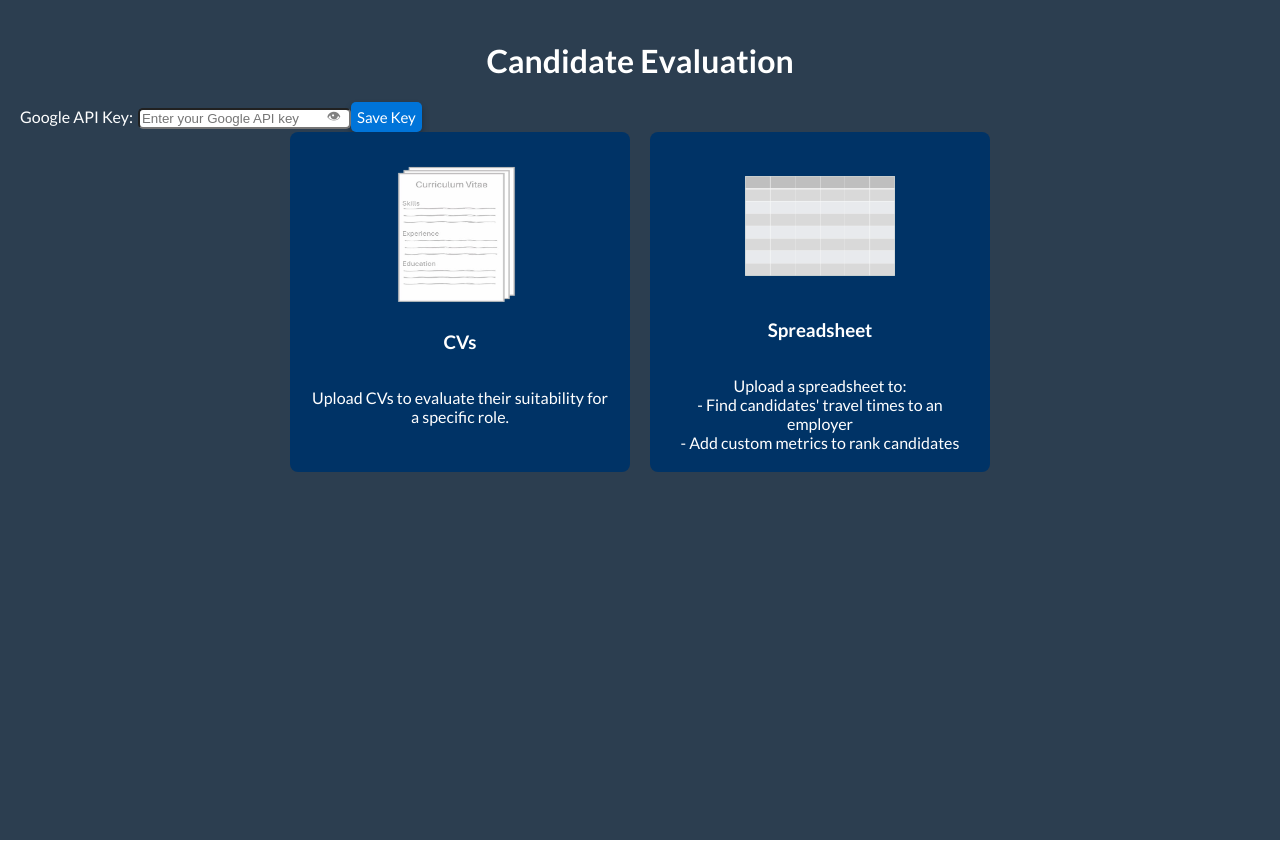
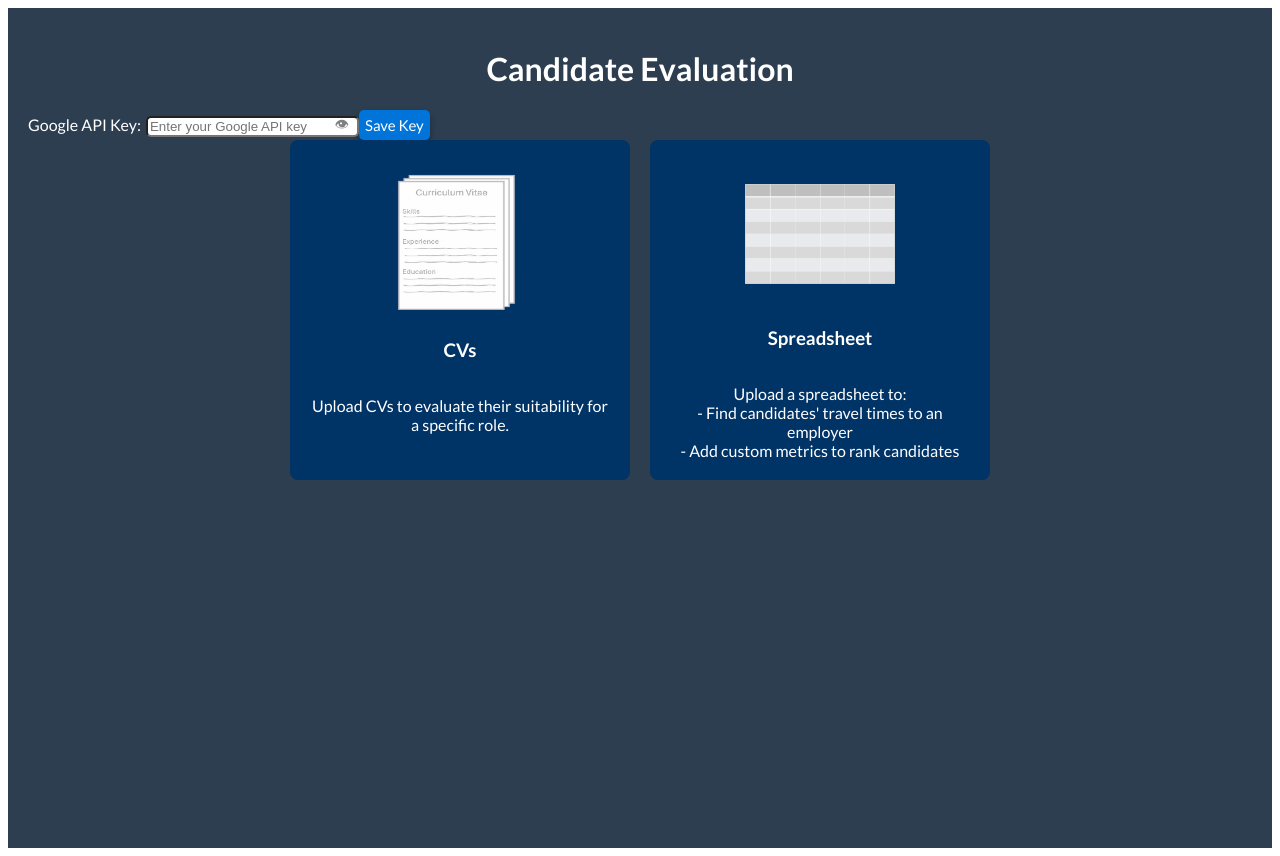
Before and after one commit to tombracey/Candidate-Evaluation-Software, a React (Create React App) app in the folder frontend/react-app/: page / in a window 1280 px wide. Built offline with nearby package versions, Linux system fonts and the light colour scheme.

Commit message:
removed unnecessary files, cleaned up index.js

```diff
--- a/frontend/react-app/public/index.html
+++ b/frontend/react-app/public/index.html
@@ -24,7 +24,7 @@
       work correctly both with client-side routing and a non-root public URL.
       Learn how to configure a non-root public URL by running `npm run build`.
     -->
-    <title>React App</title>
+    <title>Candidate Evaluation Software</title>
   </head>
   <body>
     <noscript>You need to enable JavaScript to run this app.</noscript>
--- a/frontend/react-app/src/index.css
+++ /dev/null
@@ -1,13 +0,0 @@
-body {
-  margin: 0;
-  font-family: -apple-system, BlinkMacSystemFont, 'Segoe UI', 'Roboto', 'Oxygen',
-    'Ubuntu', 'Cantarell', 'Fira Sans', 'Droid Sans', 'Helvetica Neue',
-    sans-serif;
-  -webkit-font-smoothing: antialiased;
-  -moz-osx-font-smoothing: grayscale;
-}
-
-code {
-  font-family: source-code-pro, Menlo, Monaco, Consolas, 'Courier New',
-    monospace;
-}
--- a/frontend/react-app/src/index.js
+++ b/frontend/react-app/src/index.js
@@ -1,8 +1,6 @@
 import React from 'react';
 import ReactDOM from 'react-dom/client';
-import './index.css';
 import App from './App';
-import reportWebVitals from './reportWebVitals';
 
 const root = ReactDOM.createRoot(document.getElementById('root'));
 root.render(
@@ -10,8 +8,3 @@
     <App />
   </React.StrictMode>
 );
-
-// If you want to start measuring performance in your app, pass a function
-// to log results (for example: reportWebVitals(console.log))
-// or send to an analytics endpoint. Learn more: https://bit.ly/CRA-vitals
-reportWebVitals();
--- a/frontend/react-app/src/reportWebVitals.js
+++ /dev/null
@@ -1,13 +0,0 @@
-const reportWebVitals = onPerfEntry => {
-  if (onPerfEntry && onPerfEntry instanceof Function) {
-    import('web-vitals').then(({ getCLS, getFID, getFCP, getLCP, getTTFB }) => {
-      getCLS(onPerfEntry);
-      getFID(onPerfEntry);
-      getFCP(onPerfEntry);
-      getLCP(onPerfEntry);
-      getTTFB(onPerfEntry);
-    });
-  }
-};
-
-export default reportWebVitals;
```
Also changed, not shown: frontend/react-app/src/setupTests.js (deleted, +0 -5 lines), frontend/react-app/src/logo.svg (deleted).
